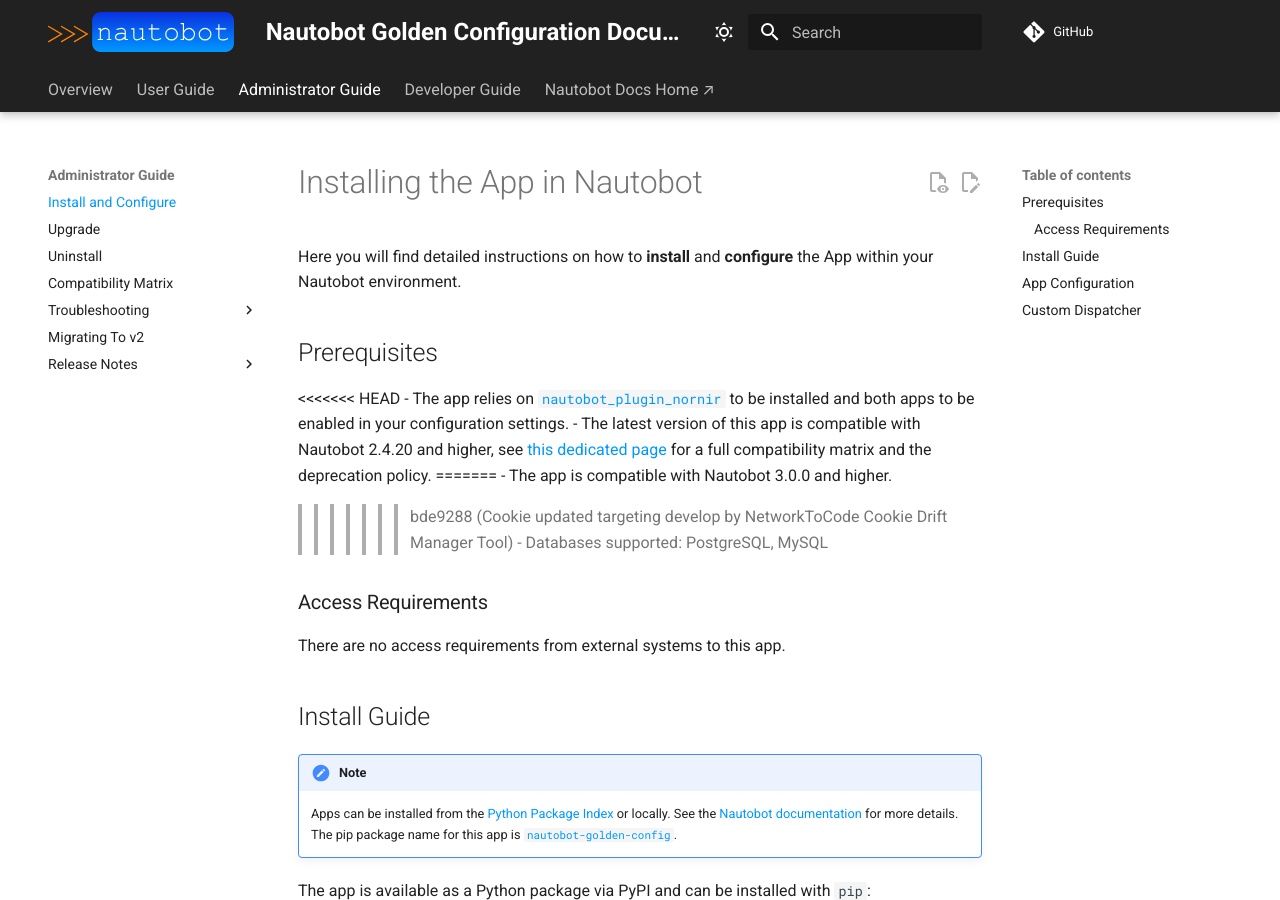
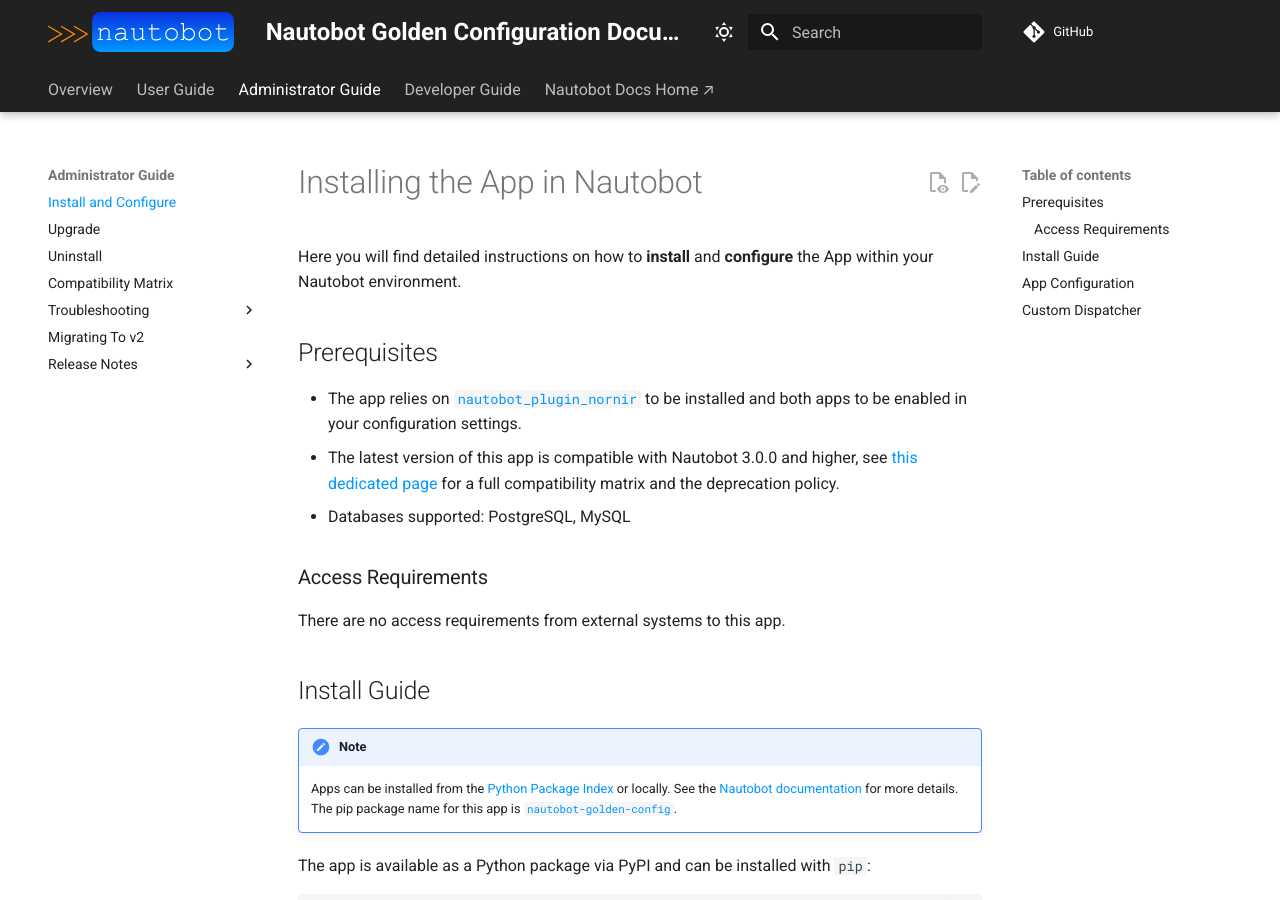
Before and after one commit to nautobot/nautobot-app-golden-config, an MkDocs documentation site: the page built from docs/admin/install.md, in a window 1280 px wide and 900 px high. Built offline with MkDocs 1.6.1 and Material for MkDocs 9.7.7, drawn with Linux system fonts in a browser that asks for light colours; comment, search, counter and statistics services are not loaded.

Commit message:
Resolve merge conflcts

```diff
--- a/docs/admin/install.md
+++ b/docs/admin/install.md
@@ -4,12 +4,8 @@
 
 ## Prerequisites
 
-<<<<<<< HEAD
 - The app relies on [`nautobot_plugin_nornir`](https://pypi.org/project/nautobot-plugin-nornir/) to be installed and both apps to be enabled in your configuration settings.
-- The latest version of this app is compatible with Nautobot 2.4.20 and higher, see [this dedicated page](compatibility_matrix.md) for a full compatibility matrix and the deprecation policy.
-=======
-- The app is compatible with Nautobot 3.0.0 and higher.
->>>>>>> bde9288 (Cookie updated targeting develop by NetworkToCode Cookie Drift Manager Tool)
+- The latest version of this app is compatible with Nautobot 3.0.0 and higher, see [this dedicated page](compatibility_matrix.md) for a full compatibility matrix and the deprecation policy.
 - Databases supported: PostgreSQL, MySQL
 
 ### Access Requirements
--- a/pyproject.toml
+++ b/pyproject.toml
@@ -32,7 +32,6 @@
 
 [tool.poetry.dependencies]
 python = ">=3.10,<3.14"
-<<<<<<< HEAD
 deepdiff = ">=8.6.1,<9.0.0"
 django-pivot = ">=1.9.0,<1.10.0" # The signature changed to return a non-queryset, do not upgrade without ensuring it returns a queryset
 nautobot-plugin-nornir = ">=3.0.0,<4.0.0"
@@ -41,9 +40,7 @@
 hier-config = "^3.2.2"
 nautobot-capacity-metrics = ">=4.0.0,<5.0.0"
 xmldiff = "^2.6.3"
-=======
 # Used for local development
->>>>>>> bde9288 (Cookie updated targeting develop by NetworkToCode Cookie Drift Manager Tool)
 nautobot = ">=3.0.0,<4.0.0"
 
 [tool.poetry.group.dev.dependencies]
```
Also changed, not shown: docs/admin/compatibility_matrix.md (+0 -5 lines), .cookiecutter.json, 1 other file.
